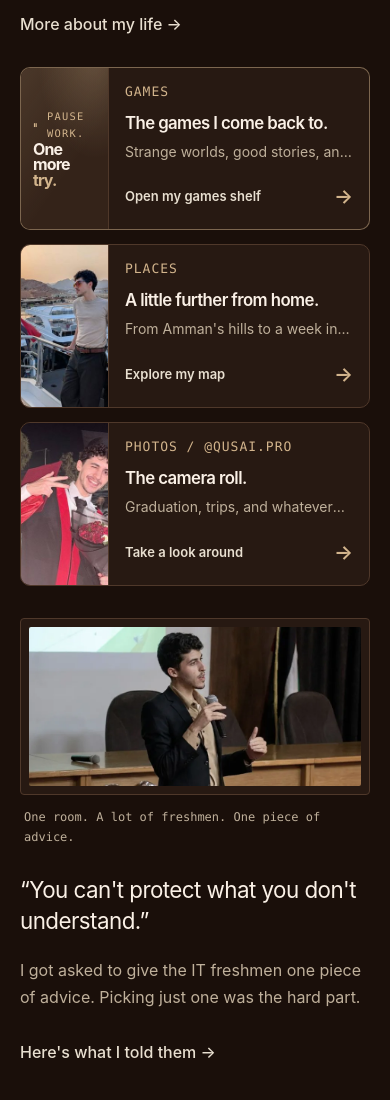
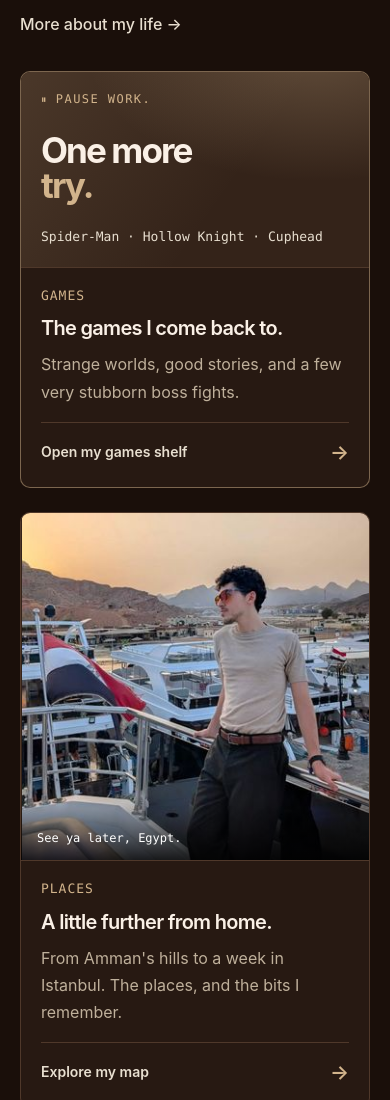
Before and after one commit to qusaismael/portfolio, an Eleventy site: page src/index.html in a window 390 px wide. Shown: the part 1080-2180 px from the top of the page. Built offline with nearby package versions, Linux system fonts and the light colour scheme; Eleventy itself is replaced by a stand-in of ours; files that its build step writes are made by us from their sources; no server answers.

Commit message:
style: restore full mobile life stories and photographs

```diff
--- a/src/css/life-preview.css
+++ b/src/css/life-preview.css
@@ -31,19 +31,20 @@
  .discovery-photo img{position:absolute;inset:0}
 }
 @media(max-width:580px){
- .life-discoveries{grid-template-columns:minmax(0,1fr);gap:14px;margin:20px 0 32px}
- .life-discovery{display:grid;grid-template-columns:88px minmax(0,1fr)}
- .discovery-photo,.discovery-game-preview{height:100%;min-height:88px;border-bottom:0;border-right:1px solid var(--border-color)}
- .discovery-photo img{position:absolute;inset:0}
- .discovery-photo>span{display:none}
- .discovery-game-preview{padding:12px;justify-content:center}
- .discovery-game-preview strong{font-size:1rem}
- .discovery-game-titles{display:none}
- .discovery-game-kicker{font-size:.65rem}
- .discovery-copy{padding:14px 16px;min-width:0}
- .discovery-copy h3{font-size:1.05rem;margin:0 0 6px}
- .discovery-copy p{font-size:.875rem;margin:0 0 8px;display:-webkit-box;-webkit-line-clamp:1;-webkit-box-orient:vertical;overflow:hidden}
- .discovery-action{border-top:0;padding-top:6px;min-height:44px;font-size:.8125rem}
+ .life-discoveries{grid-template-columns:minmax(0,1fr);gap:24px;margin:24px 0 40px}
+ .life-discovery{display:flex;flex-direction:column}
+ /* These two photographs are square: a wide crop cuts off the people. */
+ .discovery-photo{height:auto;aspect-ratio:1;border-bottom:1px solid var(--border-color);background:var(--secondary-color)}
+ .discovery-photo img{position:static;object-fit:contain}
+ .discovery-photo>span{padding:32px 16px 12px}
+ .discovery-game-preview{height:auto;aspect-ratio:16/9;min-height:180px;border-bottom:1px solid var(--border-color);padding:18px 20px}
+ .discovery-game-preview strong{font-size:clamp(2rem,9vw,3.2rem)}
+ .discovery-game-titles{display:block}
+ .discovery-game-kicker{font-size:.75rem}
+ .discovery-copy{padding:18px 20px;min-width:0}
+ .discovery-copy h3{font-size:1.25rem;margin:0 0 10px}
+ .discovery-copy p{font-size:1rem;line-height:1.7;margin:0 0 16px;display:block;overflow:visible}
+ .discovery-action{border-top:1px solid var(--border-color);padding-top:12px;min-height:44px;font-size:.875rem}
 }
 @media(prefers-reduced-motion:reduce){.life-discovery{transition:none}.life-discovery:hover,.life-discovery:focus-visible{transform:none}}
 @media print{.life-discoveries{display:block}.life-discovery{break-inside:avoid;margin:0 0 20px}.discovery-photo,.discovery-game-preview{display:none}}
```
Also changed, not shown: tests/browser/design.spec.cjs (+22 -0 lines).
